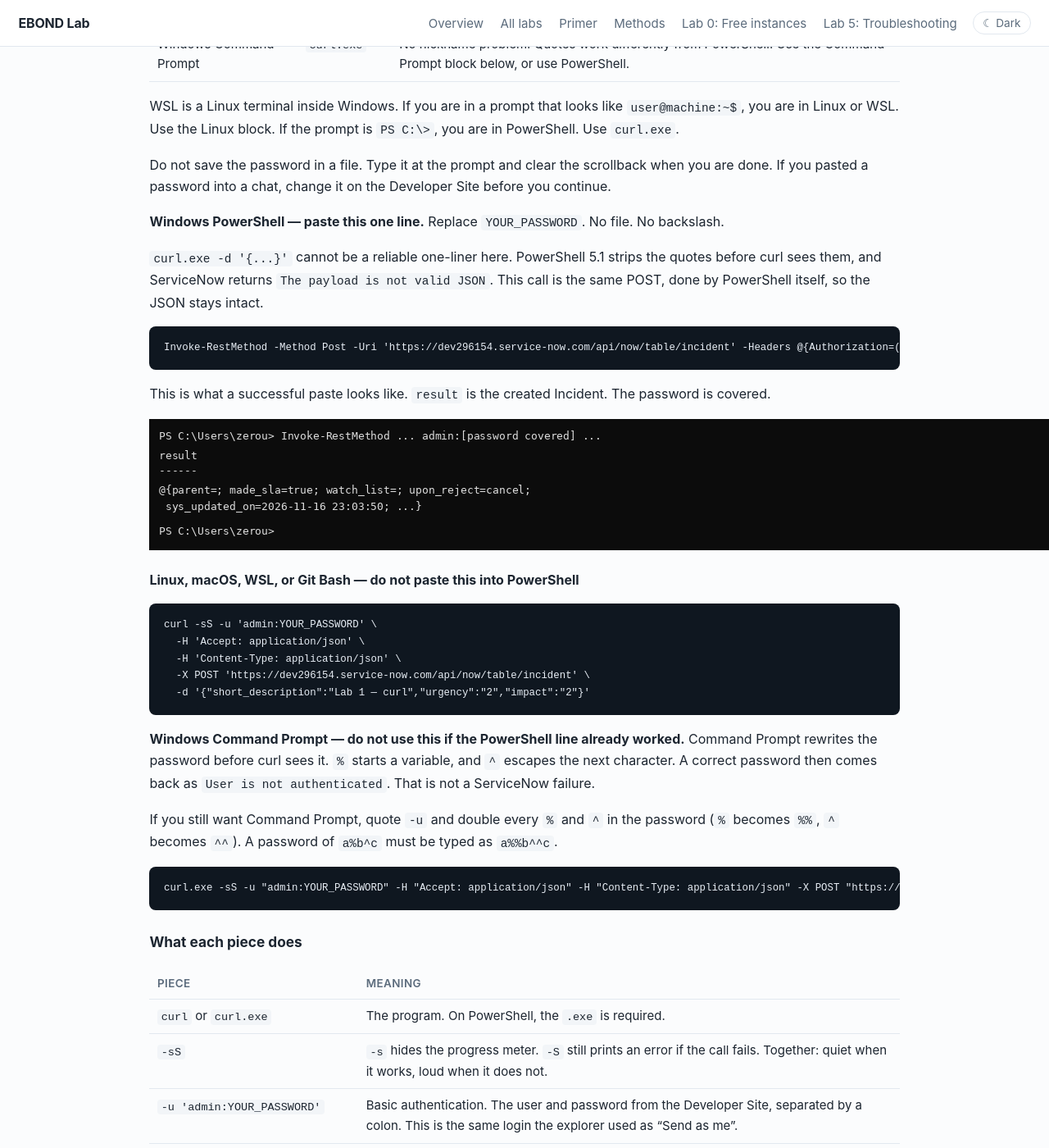
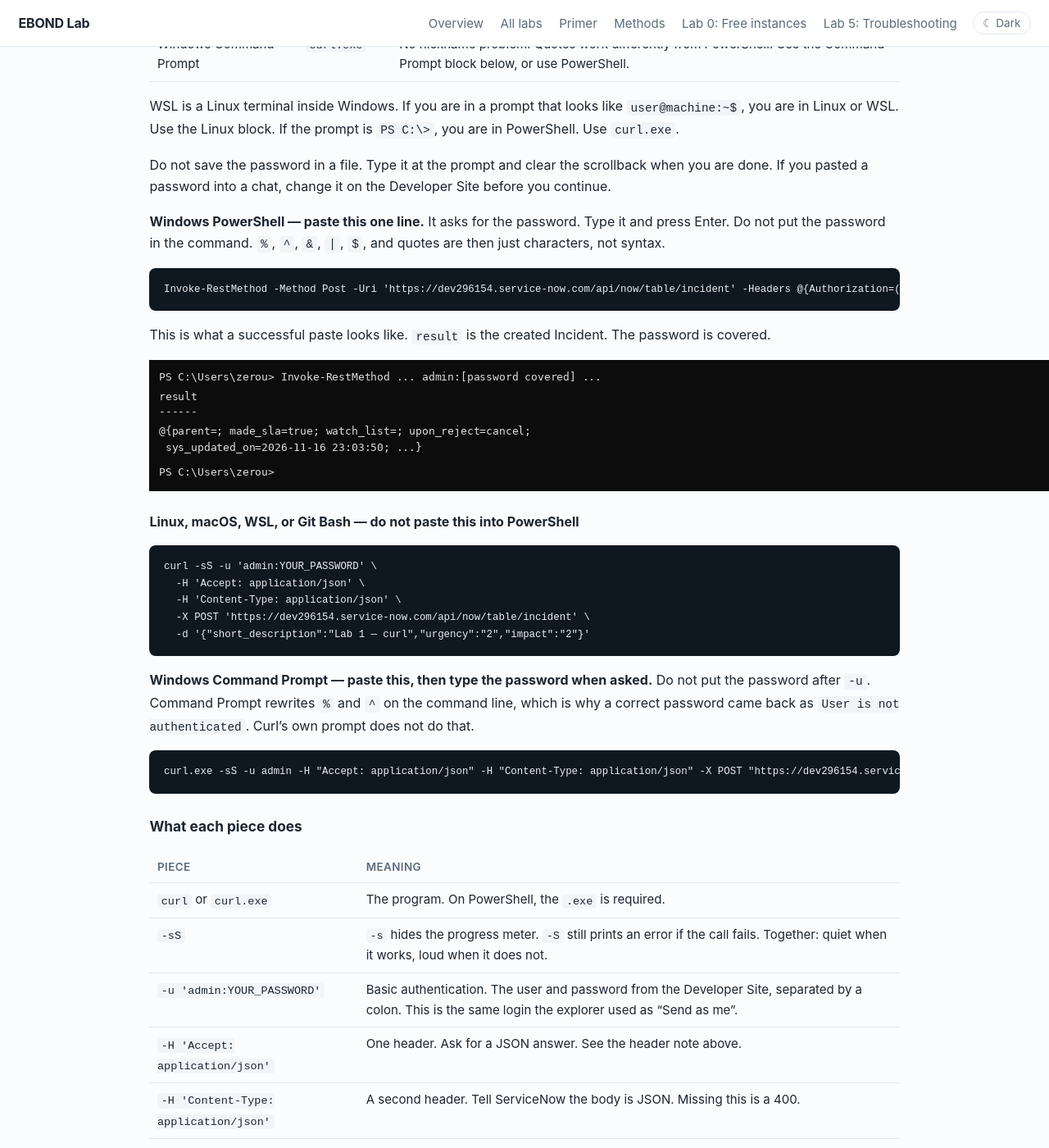
Before and after one commit to eltonaguiar/EBOND_ServiceNowSalesforce, a Jekyll site: the page built from site/labs/01-table-api.md, in a window 1280 px wide and 1400 px high, scrolled down 1943 px. Shown: the whole window at 82% size. Built offline with Jekyll 4.4.1, drawn with Linux system fonts in a browser that asks for light colours.

Commit message:
Use password prompts for PowerShell and Command Prompt so special characters are not parsed.

````diff
--- a/site/labs/01-table-api.md
+++ b/site/labs/01-table-api.md
@@ -130,12 +130,10 @@ WSL is a Linux terminal inside Windows. If you are in a prompt that looks like `
 
 Do not save the password in a file. Type it at the prompt and clear the scrollback when you are done. If you pasted a password into a chat, change it on the Developer Site before you continue.
 
-**Windows PowerShell — paste this one line.** Replace `YOUR_PASSWORD`. No file. No backslash.
-
-`curl.exe -d '{...}'` cannot be a reliable one-liner here. PowerShell 5.1 strips the quotes before curl sees them, and ServiceNow returns `The payload is not valid JSON`. This call is the same POST, done by PowerShell itself, so the JSON stays intact.
+**Windows PowerShell — paste this one line.** It asks for the password. Type it and press Enter. Do not put the password in the command. `%`, `^`, `&`, `|`, `$`, and quotes are then just characters, not syntax.
 
 ```powershell
-Invoke-RestMethod -Method Post -Uri 'https://dev296154.service-now.com/api/now/table/incident' -Headers @{Authorization=('Basic '+[Convert]::ToBase64String([Text.Encoding]::ASCII.GetBytes('admin:YOUR_PASSWORD')));Accept='application/json'} -ContentType 'application/json' -Body '{"short_description":"Lab 1 - curl","urgency":"2","impact":"2"}'
+Invoke-RestMethod -Method Post -Uri 'https://dev296154.service-now.com/api/now/table/incident' -Headers @{Authorization=('Basic '+[Convert]::ToBase64String([Text.Encoding]::ASCII.GetBytes('admin:'+(Read-Host 'PDI password'))));Accept='application/json'} -ContentType 'application/json' -Body '{"short_description":"Lab 1 - curl","urgency":"2","impact":"2"}'
 ```
 
 This is what a successful paste looks like. `result` is the created Incident. The password is covered.
@@ -152,12 +150,10 @@ curl -sS -u 'admin:YOUR_PASSWORD' \
   -d '{"short_description":"Lab 1 — curl","urgency":"2","impact":"2"}'
 ```
 
-**Windows Command Prompt — do not use this if the PowerShell line already worked.** Command Prompt rewrites the password before curl sees it. `%` starts a variable, and `^` escapes the next character. A correct password then comes back as `User is not authenticated`. That is not a ServiceNow failure.
-
-If you still want Command Prompt, quote `-u` and double every `%` and `^` in the password (`%` becomes `%%`, `^` becomes `^^`). A password of `a%b^c` must be typed as `a%%b^^c`.
+**Windows Command Prompt — paste this, then type the password when asked.** Do not put the password after `-u`. Command Prompt rewrites `%` and `^` on the command line, which is why a correct password came back as `User is not authenticated`. Curl's own prompt does not do that.
 
 ```bat
-curl.exe -sS -u "admin:YOUR_PASSWORD" -H "Accept: application/json" -H "Content-Type: application/json" -X POST "https://dev296154.service-now.com/api/now/table/incident" -d "{\"short_description\":\"Lab 1 - curl\",\"urgency\":\"2\",\"impact\":\"2\"}"
+curl.exe -sS -u admin -H "Accept: application/json" -H "Content-Type: application/json" -X POST "https://dev296154.service-now.com/api/now/table/incident" -d "{\"short_description\":\"Lab 1 - curl\",\"urgency\":\"2\",\"impact\":\"2\"}"
 ```
 
 ### What each piece does
````
